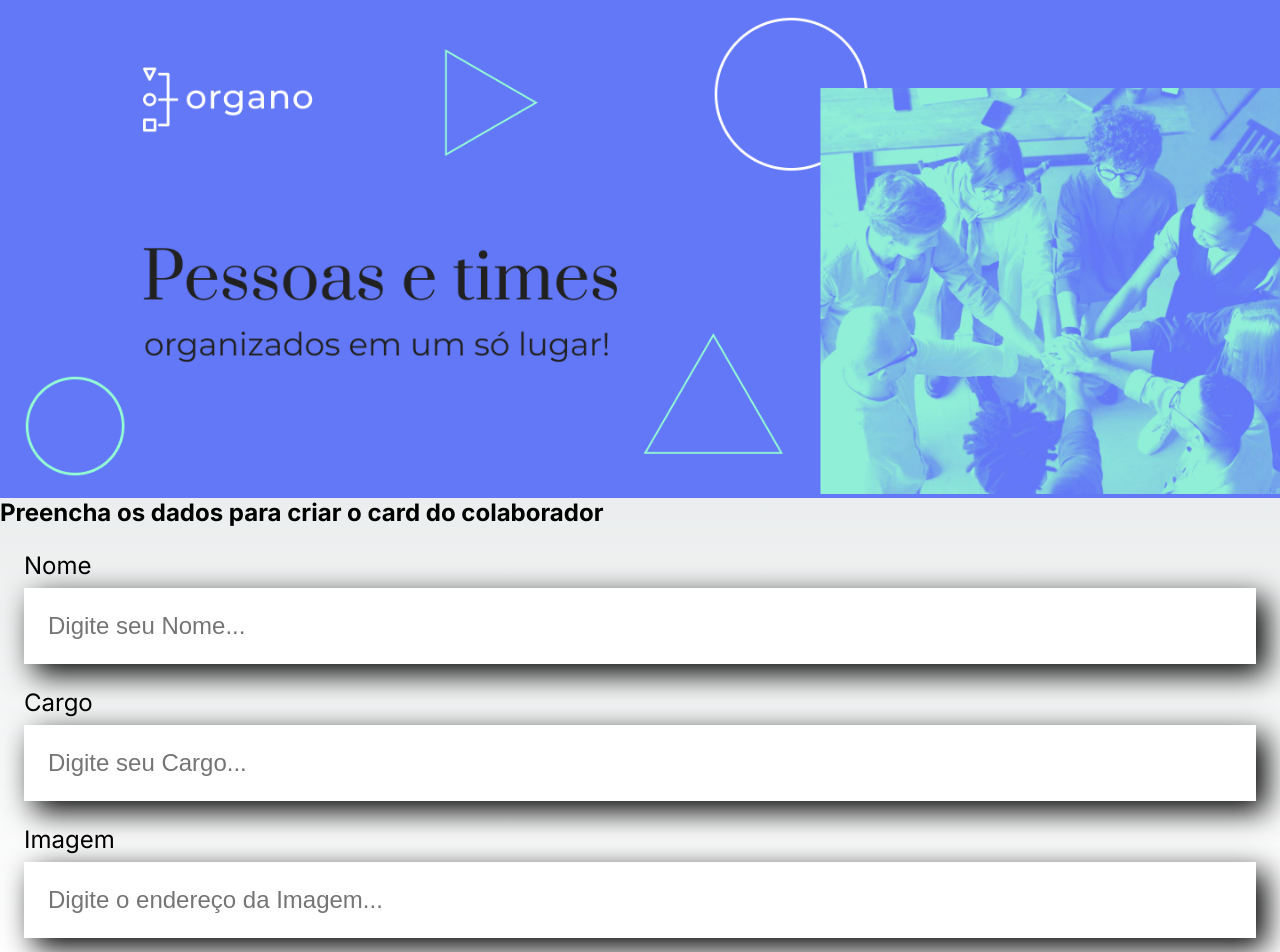
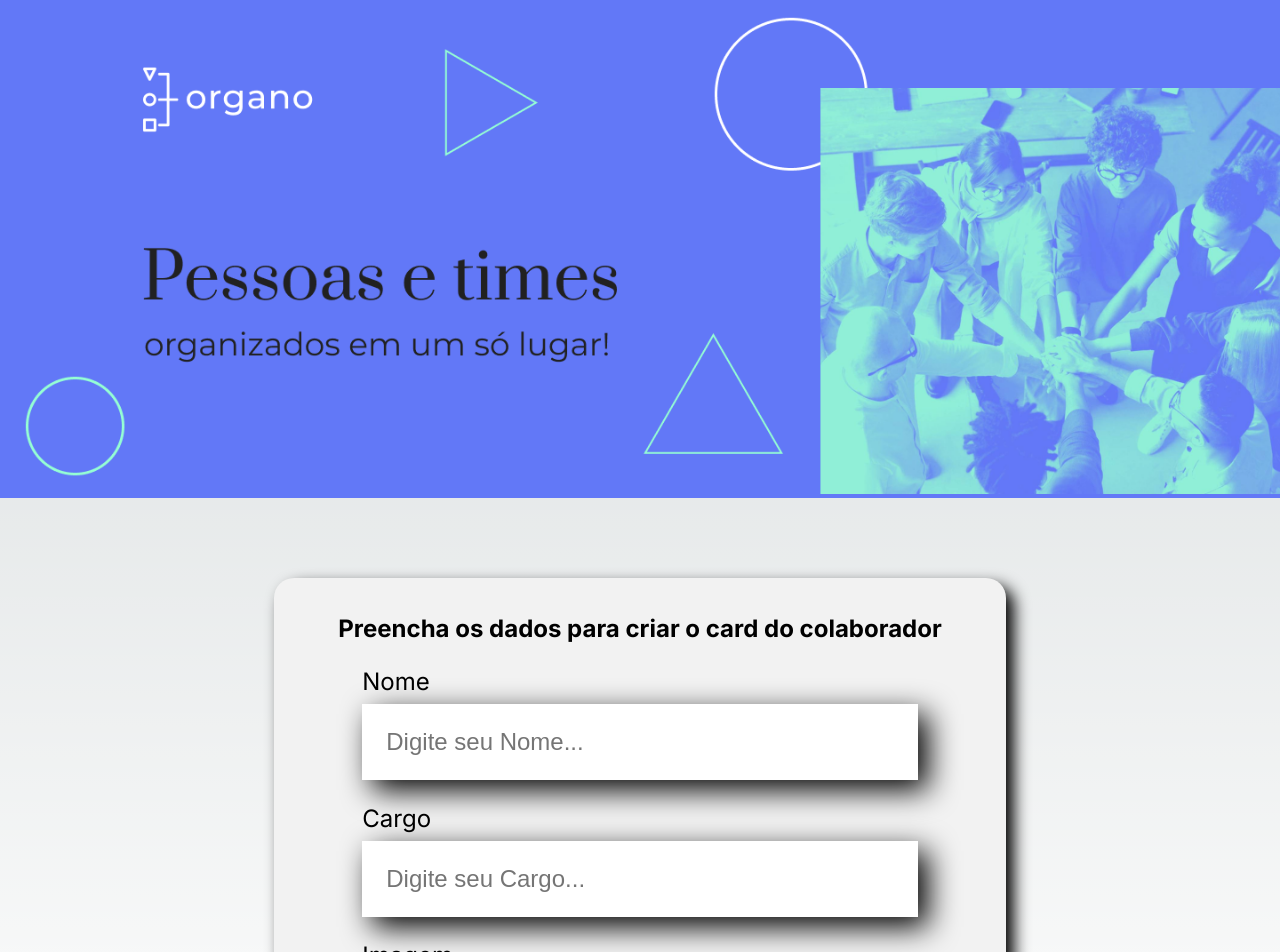
Before and after one commit to xande-rj/React_alurabasic, a Next.js app: page / in a window 1280 px wide. Shown: the top 952 px of the page. Built offline with nearby package versions, Linux system fonts and the light colour scheme.

Commit message:
Estilo do Formulario corrigido

```diff
--- a/src/app/componetes/Formulario/Formulario.css
+++ b/src/app/componetes/Formulario/Formulario.css
@@ -1,10 +1,10 @@
-.formulario{
+.Formulario{
     display: flex;
     justify-content: center;
     margin: 80px 0 ;
 }
 
-.formulario form{
+.Formulario form{
     max-width: 80%;
     background-color: #f2f2f2;
     border-radius: 20px;
```
